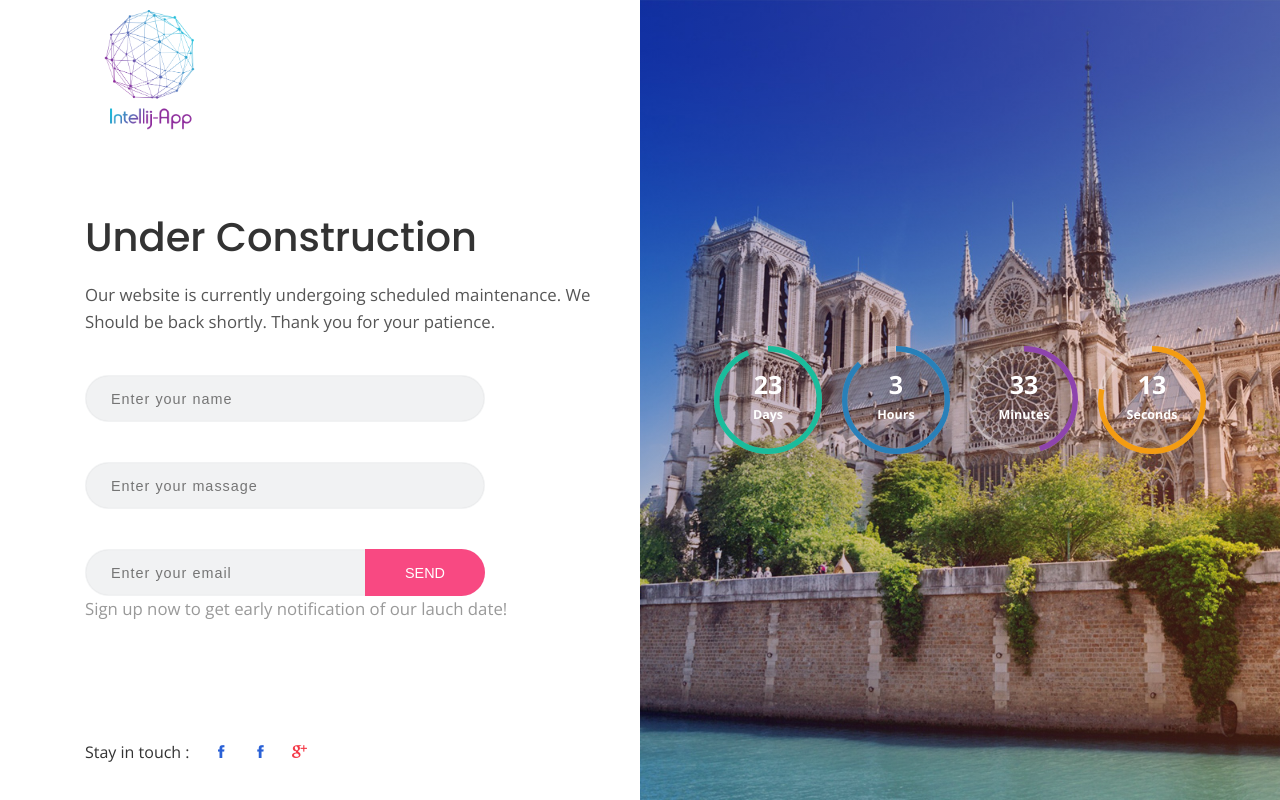
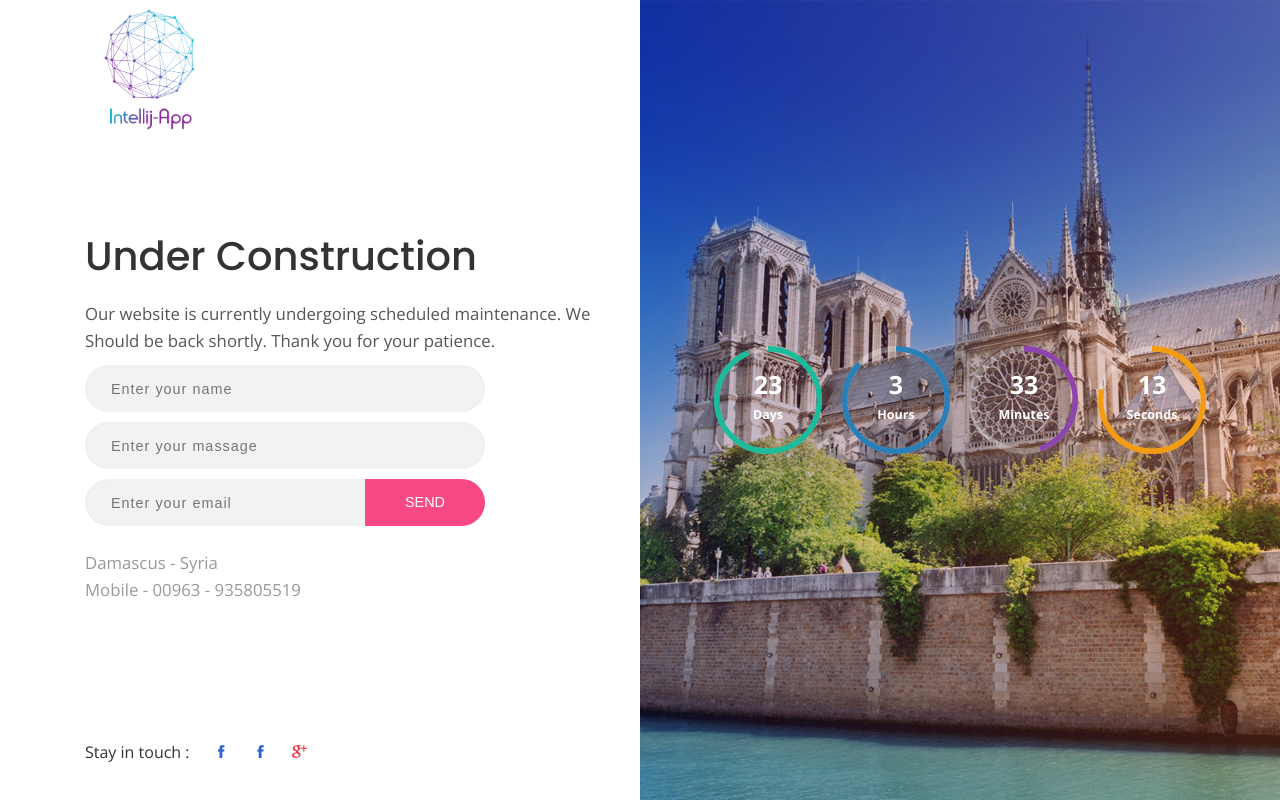
Before and after one commit to intellijapp/github.io, a PHP site: page / in a window 1280 px wide. Run offline with PHP 8.4, Linux system fonts and the light colour scheme; some web fonts are replaced.

Commit message:
add info

```diff
--- a/01-comming-soon/css/styles.css
+++ b/01-comming-soon/css/styles.css
@@ -89,7 +89,7 @@ b.light-color{ color: #444; }
 
 .main-content .title{ margin-bottom: 15px; }
 
-.main-content .email-input-area{ margin: 40px 0 0px; position: relative; width: 400px; height: 47px; }
+.main-content .email-input-area{ margin:10px 0 0px; position: relative; width: 400px; height: 47px; }
 
 .main-content .email-input-area .email-input{ width: 100%; position: absolute; top: 0; bottom: 0; left: 0;
 	border-radius: 40px; border: 0; outline: 0; padding: 0 140px 0 25px; transition: all .2s; background: #F1F2F3;
--- a/index.html
+++ b/index.html
@@ -1,7 +1,7 @@
 <!DOCTYPE HTML>
 <html lang="en">
 <head>
-	<title>TITLE</title>
+	<title>Intellij-App</title>
 	<meta http-equiv="X-UA-Compatible" content="IE=edge">
     <meta name="viewport" content="width=device-width, initial-scale=1">
 	<meta charset="UTF-8">
@@ -60,7 +60,9 @@
 									<button class="submit-btn" name="submit" type="submit"><b>SEND</b></button>
 								</form>
 							</div><!-- email-input-area -->
-							<p class="post-desc">Sign up now to get early notification of our lauch date!</p>
+							<br>
+							<p class="post-desc">Damascus - Syria</p>
+							<p class="post-desc">Mobile - 00963 - 935805519</p>
 						</div><!-- main-content -->
 					</div><!-- display-table-cell -->
 				</div><!-- display-table -->
```
